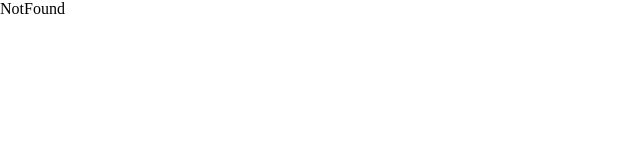
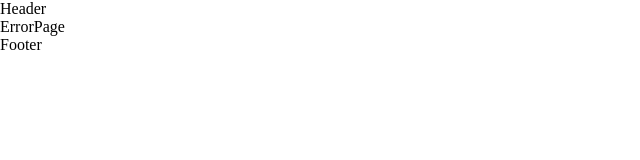
Before and after one commit to alexborisewich/project-management-app, a React (Create React App) app: page /project-management-app/error in a window 1280 px wide. Shown: the top 160 px of the page, without its empty margins (0-640 px from the left). Built offline with nearby package versions, Linux system fonts and the light colour scheme.

Commit message:
feat: add ErrorPage component with route

```diff
--- a/src/components/App/App.tsx
+++ b/src/components/App/App.tsx
@@ -1,7 +1,17 @@
 import React from 'react';
 import { BrowserRouter, Route, Routes } from 'react-router-dom';
 
-import { Board, Layout, MainPage, NotFoundPage, ProfilePage, SignInPage, SignUpPage, WelcomePage } from 'components';
+import {
+  Board,
+  Layout,
+  MainPage,
+  NotFoundPage,
+  ProfilePage,
+  SignInPage,
+  SignUpPage,
+  WelcomePage,
+  ErrorPage,
+} from 'components';
 
 const App = () => (
   <BrowserRouter basename='/project-management-app'>
@@ -13,6 +23,7 @@ const App = () => (
         <Route path='/signup' element={<SignUpPage />} />
         <Route path='/signin' element={<SignInPage />} />
         <Route path='/profile' element={<ProfilePage />} />
+        <Route path='/error' element={<ErrorPage />} />
       </Route>
       <Route path='*' element={<NotFoundPage />} />
     </Routes>
--- a/src/components/index.ts
+++ b/src/components/index.ts
@@ -4,6 +4,7 @@ import Footer from './layout/Footer';
 import Header from './layout/Header';
 import Layout from './layout/Layout';
 import Main from './layout/Main';
+import ErrorPage from './pages/ErrorPage';
 import MainPage from './pages/MainPage';
 import NotFoundPage from './pages/NotFoundPage';
 import ProfilePage from './pages/ProfilePage';
@@ -24,4 +25,5 @@ export {
   ProfilePage,
   NotFoundPage,
   Board,
+  ErrorPage,
 };
--- /dev/null
+++ b/src/components/pages/ErrorPage/ErrorPage.module.css
@@ -0,0 +1,3 @@
+/* .container {
+
+} */
--- /dev/null
+++ b/src/components/pages/ErrorPage/ErrorPage.tsx
@@ -0,0 +1,11 @@
+import React from 'react';
+
+import { s, types } from './';
+
+const ErrorPage = ({ dataTestId }: types.ErrorPageProps) => (
+  <section className={s.container} data-testid={dataTestId}>
+    ErrorPage
+  </section>
+);
+
+export default ErrorPage;
--- /dev/null
+++ b/src/components/pages/ErrorPage/ErrorPage.types.ts
@@ -0,0 +1,5 @@
+export type ErrorPageProps = {
+  dataTestId?: string;
+};
+
+export type ErrorPageState = Record<string, never>;
--- /dev/null
+++ b/src/components/pages/ErrorPage/index.ts
@@ -0,0 +1,5 @@
+import s from './ErrorPage.module.css';
+import * as types from './ErrorPage.types';
+
+export { default } from './ErrorPage';
+export { s, types };
```
Also changed, not shown: 1 other file (tests, documents, lock files or other folders).
